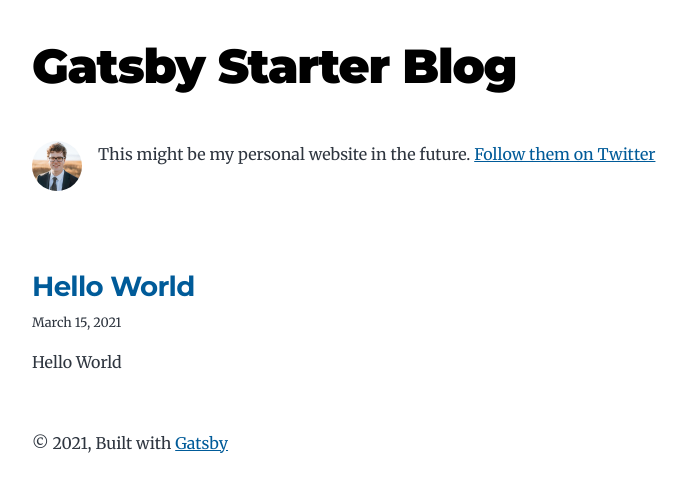
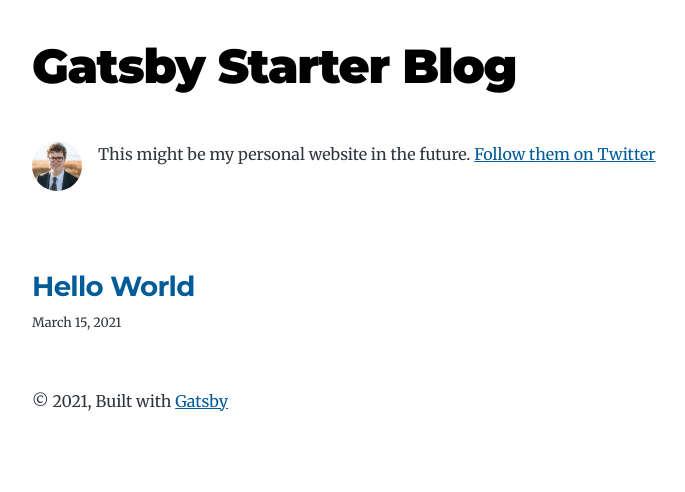
Before and after one commit to rick8pat/personal-website, a Gatsby site: page / in a window 1280 px wide. Shown: the whole page, without its empty margins (292-977 px from the left). Built offline with nearby package versions, Linux system fonts and the light colour scheme; Gatsby itself is replaced by a stand-in of ours.

Commit message:
Update index.md

```diff
--- a/content/blog/hello-world/index.md
+++ b/content/blog/hello-world/index.md
@@ -1,5 +1,5 @@
 ---
 title: Hello World
 date: "2021-03-15T22:12:03.284Z"
-description: "Hello World"
+description: ""
 ---
```
